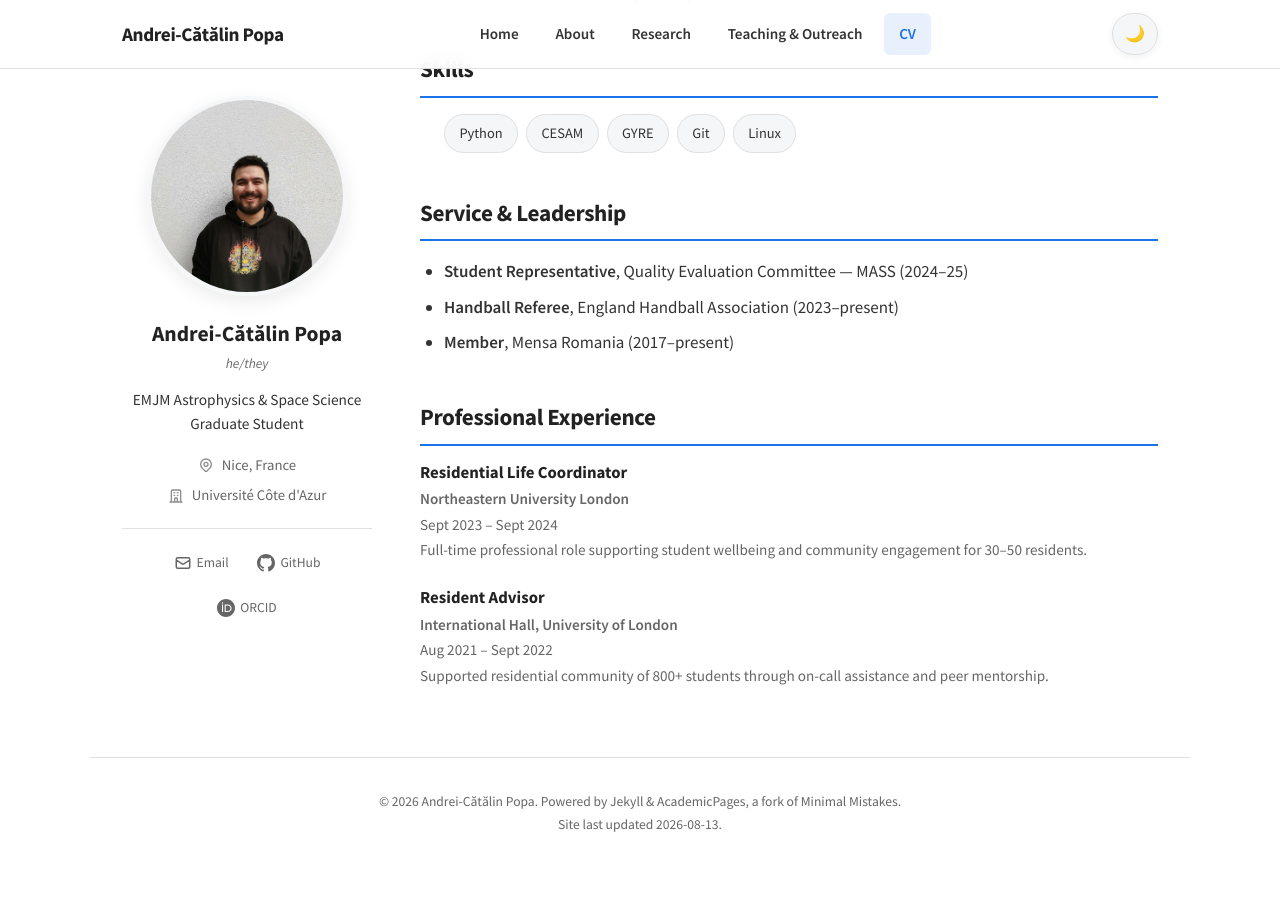
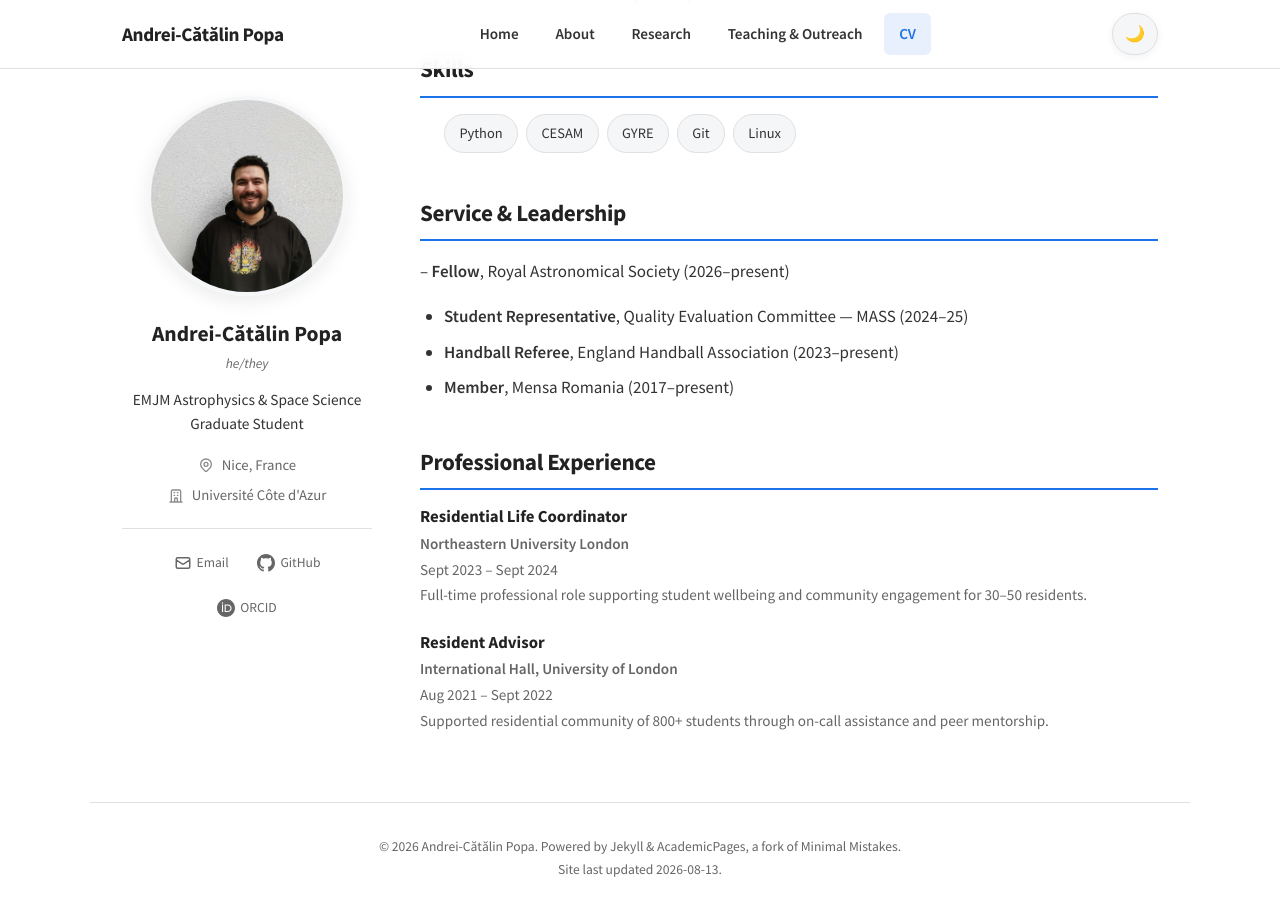
Before and after one commit to acpopa/acpopa.github.io, a Jekyll site: the page built from cv.md, in a window 1280 px wide and 900 px high, scrolled down 1297 px. Built offline with Jekyll 4.4.1, drawn with Linux system fonts in a browser that asks for light colours; before the commit the page ends 2165 px from its top, so only the background shows below that.

Commit message:
Update cv.md

```diff
--- a/cv.md
+++ b/cv.md
@@ -73,6 +73,7 @@ permalink: /cv/
 
 ## Service & Leadership
 
+-- **Fellow**, Royal Astronomical Society (2026–present)
 - **Student Representative**, Quality Evaluation Committee — MASS (2024–25)
 - **Handball Referee**, England Handball Association (2023–present)
 - **Member**, Mensa Romania (2017–present)
```
